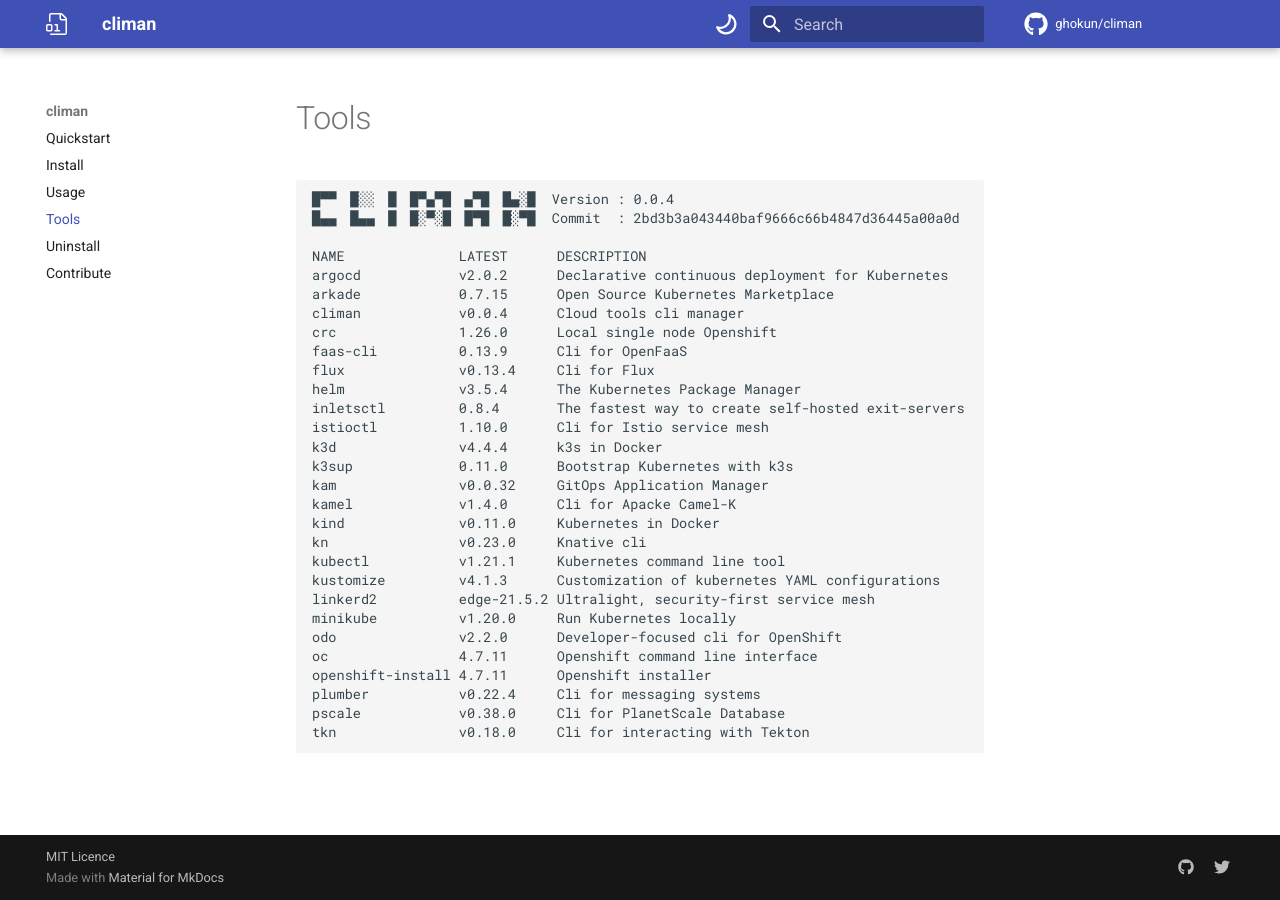
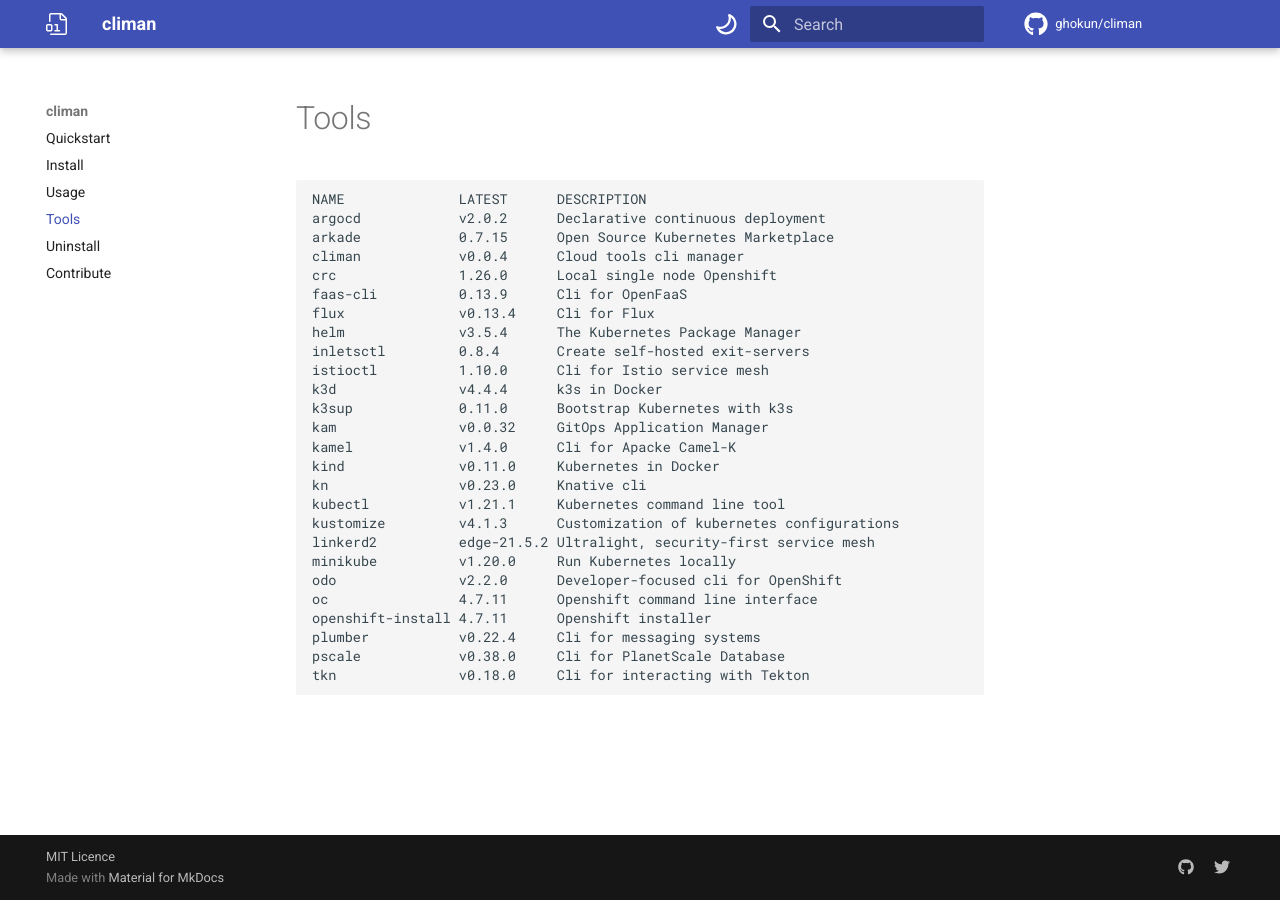
Before and after one commit to ghokun/climan-runner, an MkDocs documentation site: the page built from docs/tools.md, in a window 1280 px wide. Built offline with MkDocs 1.6.1 and Material for MkDocs 9.7.7, drawn with Linux system fonts in a browser that asks for light colours; comment, search, counter and statistics services are not loaded.

Commit message:
Actions commit

````diff
--- a/docs/tools.md
+++ b/docs/tools.md
@@ -1,16 +1,13 @@
 ```
-█▀▀ █░░ █ █▀▄▀█ ▄▀█ █▄░█  Version : 0.0.4
-█▄▄ █▄▄ █ █░▀░█ █▀█ █░▀█  Commit  : 2bd3b3a043440baf9666c66b4847d36445a00a0d
-
 NAME              LATEST      DESCRIPTION
-argocd            v2.0.2      Declarative continuous deployment for Kubernetes
+argocd            v2.0.2      Declarative continuous deployment
 arkade            0.7.15      Open Source Kubernetes Marketplace
 climan            v0.0.4      Cloud tools cli manager
 crc               1.26.0      Local single node Openshift
 faas-cli          0.13.9      Cli for OpenFaaS
 flux              v0.13.4     Cli for Flux
 helm              v3.5.4      The Kubernetes Package Manager
-inletsctl         0.8.4       The fastest way to create self-hosted exit-servers
+inletsctl         0.8.4       Create self-hosted exit-servers
 istioctl          1.10.0      Cli for Istio service mesh
 k3d               v4.4.4      k3s in Docker
 k3sup             0.11.0      Bootstrap Kubernetes with k3s
@@ -19,7 +16,7 @@
 kind              v0.11.0     Kubernetes in Docker
 kn                v0.23.0     Knative cli
 kubectl           v1.21.1     Kubernetes command line tool
-kustomize         v4.1.3      Customization of kubernetes YAML configurations
+kustomize         v4.1.3      Customization of kubernetes configurations
 linkerd2          edge-21.5.2 Ultralight, security-first service mesh
 minikube          v1.20.0     Run Kubernetes locally
 odo               v2.2.0      Developer-focused cli for OpenShift
````
Also changed, not shown: docs/tools.json (+1 -1 lines).
